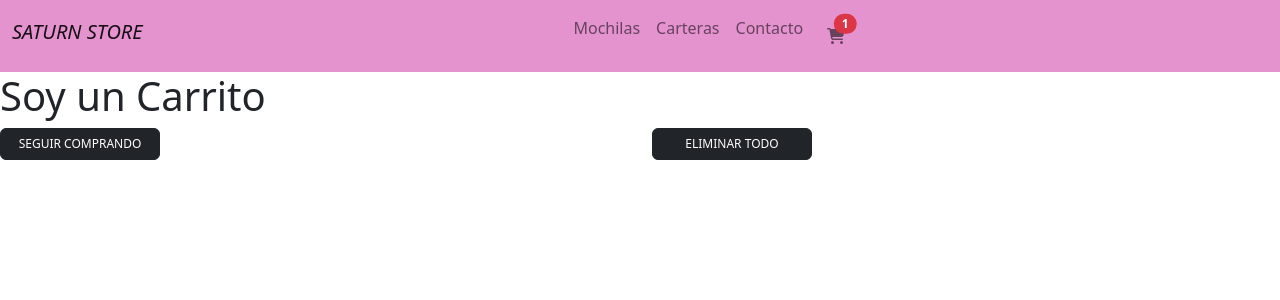
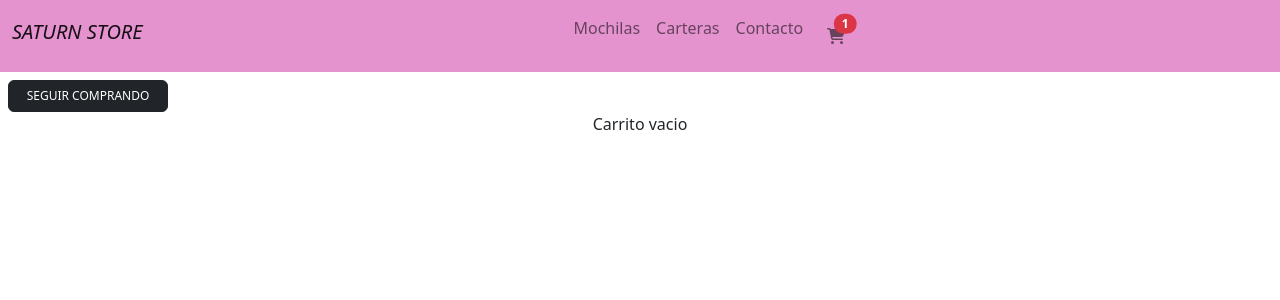
Before and after one commit to magaliantonella98/Saturn, a React (Create React App) app: page /cart in a window 1280 px wide. Shown: the top 300 px of the page. Built offline with nearby package versions, Linux system fonts and the light colour scheme.

Commit message:
correciones

```diff
--- a/src/components/Cart/index.jsx
+++ b/src/components/Cart/index.jsx
@@ -6,18 +6,27 @@ import { Link } from 'react-router-dom';
 
 const Cart = () => {
   const ctx= useContext(CartContext);
+  if (ctx.cartList.length===0){
+    return <div className='d-flex flex-column p-2'>
+      <div>
+        <Link className='text-decoration-none'to='/'><button className='deleteAll btn btn-dark'>SEGUIR COMPRANDO</button></Link>
+      </div>
+      <div className='d-flex justify-content-center'>
+        <p>Carrito vacio</p>
+      </div>
+    </div>
+  }
   return (
     <>
-    <div className="">
-      <h1>Soy un Carrito</h1>
+    <div className="d-flex justify-content-center">
+      <h1>Resumen de compra</h1>
     </div>
     <div className="d-grid gap-4 d-md-flex justify-content-md-end">
-      <Link className='text-decoration-none'to='/'><button className='deleteAll btn btn-dark'>SEGUIR COMPRANDO</button></Link>
-      <button className='deleteAll btn btn-dark' onClick={ctx.clear}>ELIMINAR TODO</button>
+      <button className='deleteAll btn btn-light' onClick={ctx.clear}>ELIMINAR TODO</button>
     </div>
     {
       ctx.cartList.map(items=>
-      <div className="card">
+      <div className="card col-md-8">
         <div className="row card-body">
           <div className="col-md-4">
             <img src={items.pictureUrl} className="img-fluid rounded-start" alt=""/>
@@ -29,15 +38,18 @@ const Cart = () => {
             </div>
           </div>
           <div className="col-md-2">
-            <p className="card-text">Items</p>
+            <h5 className="card-text">{items.count} Item</h5>
           </div>
           <div className="col-md-3">
             <button className='deleteAll btn btn-dark' onClick ={()=>ctx.removeItem (items.id)}>Eliminar</button>
           </div>
-      </div>
-    </div>)
+        </div>
+      </div>)
     }
-    </>
-  );
+  </>
+)
 }
+
+
+
 export default Cart;
--- a/src/components/CartContext/index.jsx
+++ b/src/components/CartContext/index.jsx
@@ -16,7 +16,7 @@ const CartContextProvider = ({children}) => {
             cartFiltrado.push(producto);
             setCartList(cartFiltrado);
         }else{
-           setCartList([...cartList, product]);
+            setCartList([...cartList, {...product, count}]);
         }
         console.log(cartList)
     }
```
